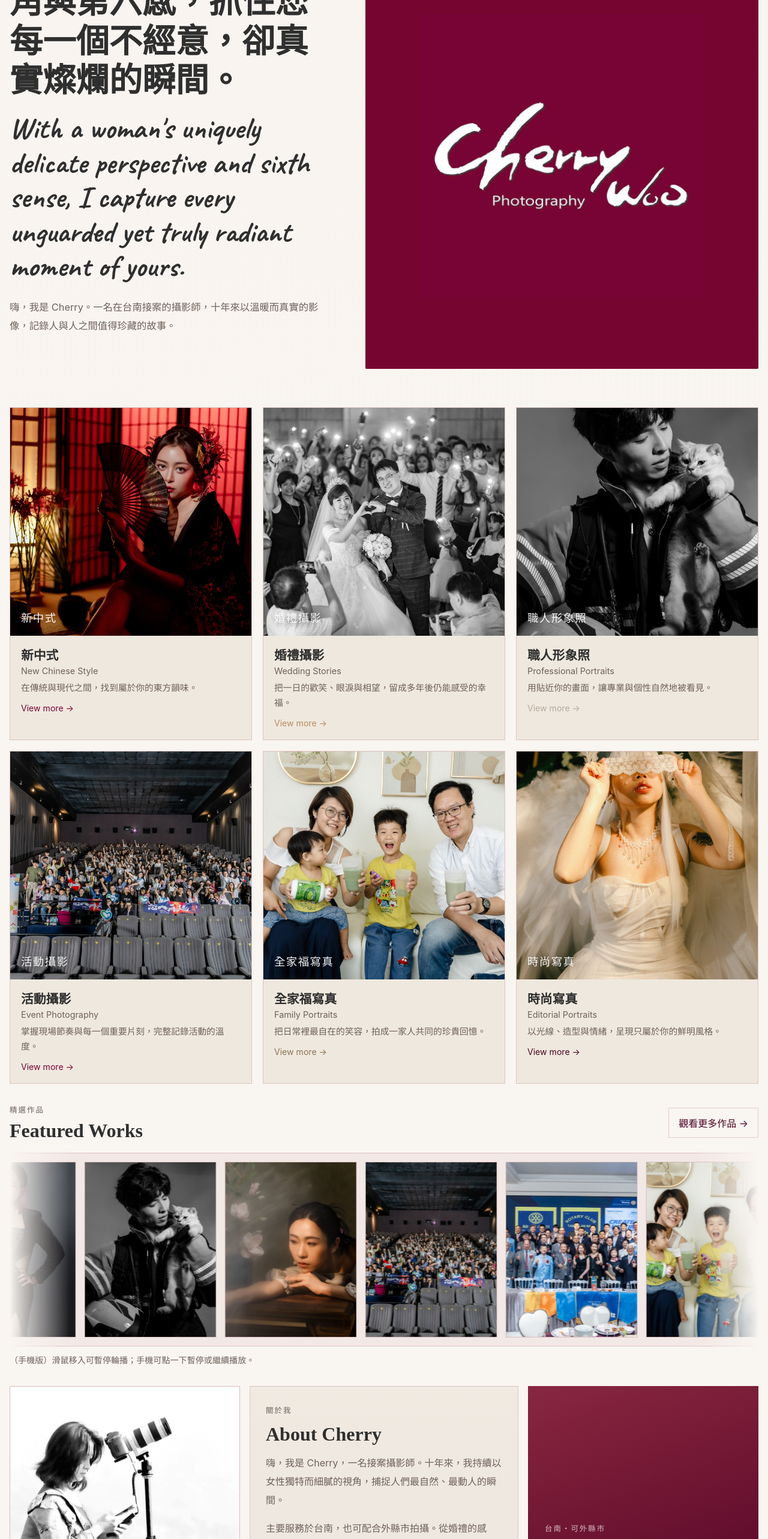
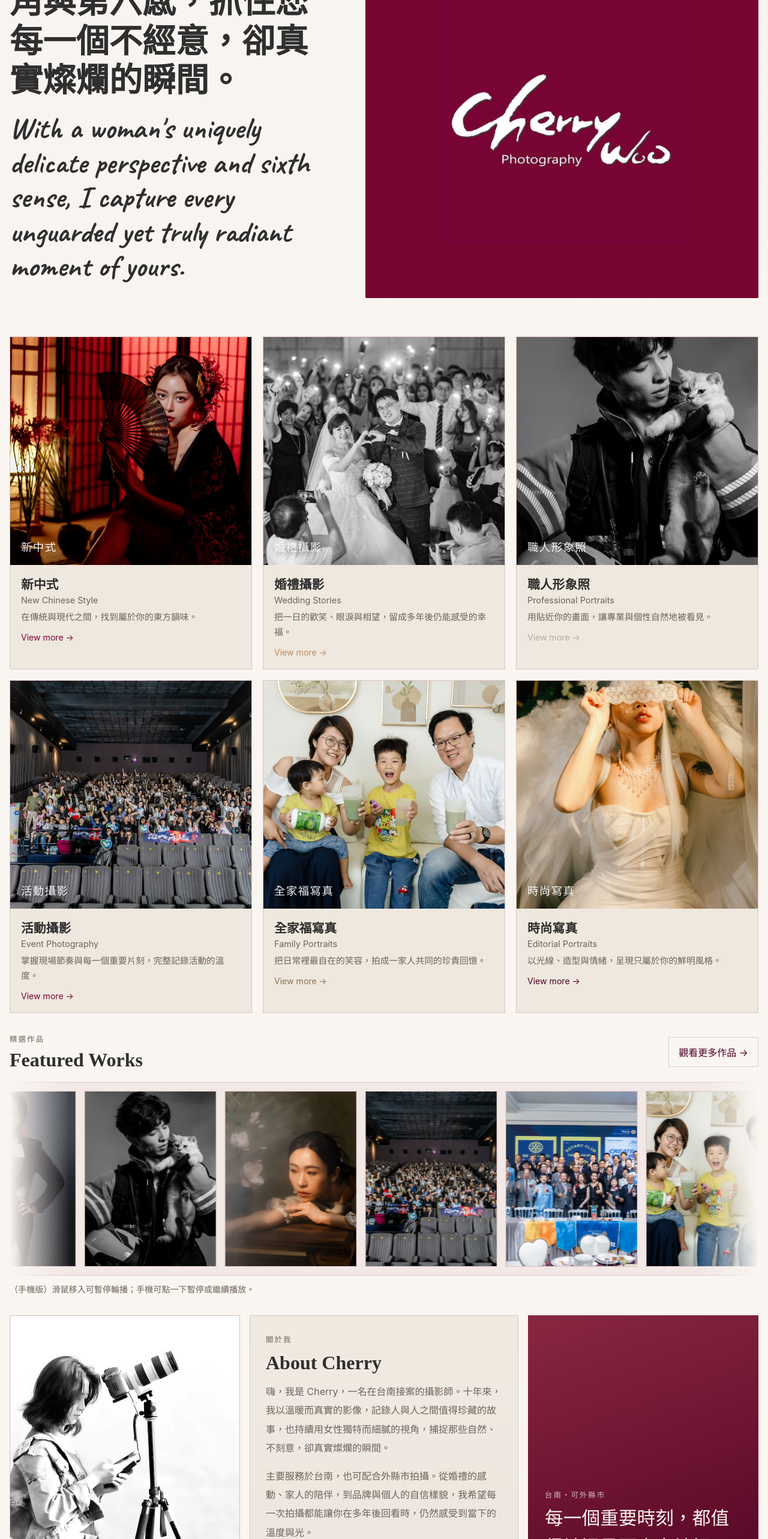
Before and after one commit to CherryWu0606/cherry-photography-website, a Next.js app: page / in a window 1280 px wide. Shown: the part 234-2800 px from the top of the page at 60% size. Built offline with nearby package versions, Linux system fonts and the light colour scheme.

Commit message:
整合首頁介紹至關於我區塊

```diff
--- a/app/globals.css
+++ b/app/globals.css
@@ -190,7 +190,6 @@ h3 {
 /* ── Hero ── */
 
 .hero {
-  min-height: 680px;
   display: grid;
   grid-template-columns: 1fr 1.15fr;
   gap: 24px;
@@ -202,7 +201,7 @@ h3 {
   display: flex;
   flex-direction: column;
   justify-content: flex-start;
-  padding: 0 20px 40px 0;
+  padding: 0 20px 0 0;
 }
 
 .hero-script {
@@ -249,7 +248,7 @@ h1 {
 .hero-image-frame {
   position: relative;
   height: 100%;
-  min-height: 620px;
+  min-height: 0;
   overflow: hidden;
   border-radius: 2px;
   background: linear-gradient(145deg, #efe4d8, var(--taupe));
--- a/app/page.tsx
+++ b/app/page.tsx
@@ -18,7 +18,6 @@ export default function Home() {
         <div className="hero-copy">
           <h1>{siteConfig.hero.title}</h1>
           <p className="hero-title-en">{siteConfig.hero.titleEn}</p>
-          <p className="hero-text">{siteConfig.hero.description}</p>
         </div>
 
         <div className="hero-visual">
--- a/content/site.ts
+++ b/content/site.ts
@@ -73,8 +73,8 @@ export const siteConfig = {
     eyebrow: "關於我",
     title: "About Cherry",
     paragraphs: [
-      "嗨，我是 Cherry，一名接案攝影師。十年來，我持續以女性獨特而細膩的視角，捕捉人們最自然、最動人的瞬間。",
-      "主要服務於台南，也可配合外縣市拍攝。從婚禮的感動、家人的陪伴，到品牌與個人的自信樣貌，我相信每個故事都值得被溫柔而真實地記住。"
+      "嗨，我是 Cherry，一名在台南接案的攝影師。十年來，我以溫暖而真實的影像，記錄人與人之間值得珍藏的故事，也持續用女性獨特而細膩的視角，捕捉那些自然、不刻意，卻真實燦爛的瞬間。",
+      "主要服務於台南，也可配合外縣市拍攝。從婚禮的感動、家人的陪伴，到品牌與個人的自信樣貌，我希望每一次拍攝都能讓你在多年後回看時，仍然感受到當下的溫度與光。"
     ],
     mainImage: "/cherry/photos/about/about-main.jpg",
     detailTitle: "台南・可外縣市",
```
